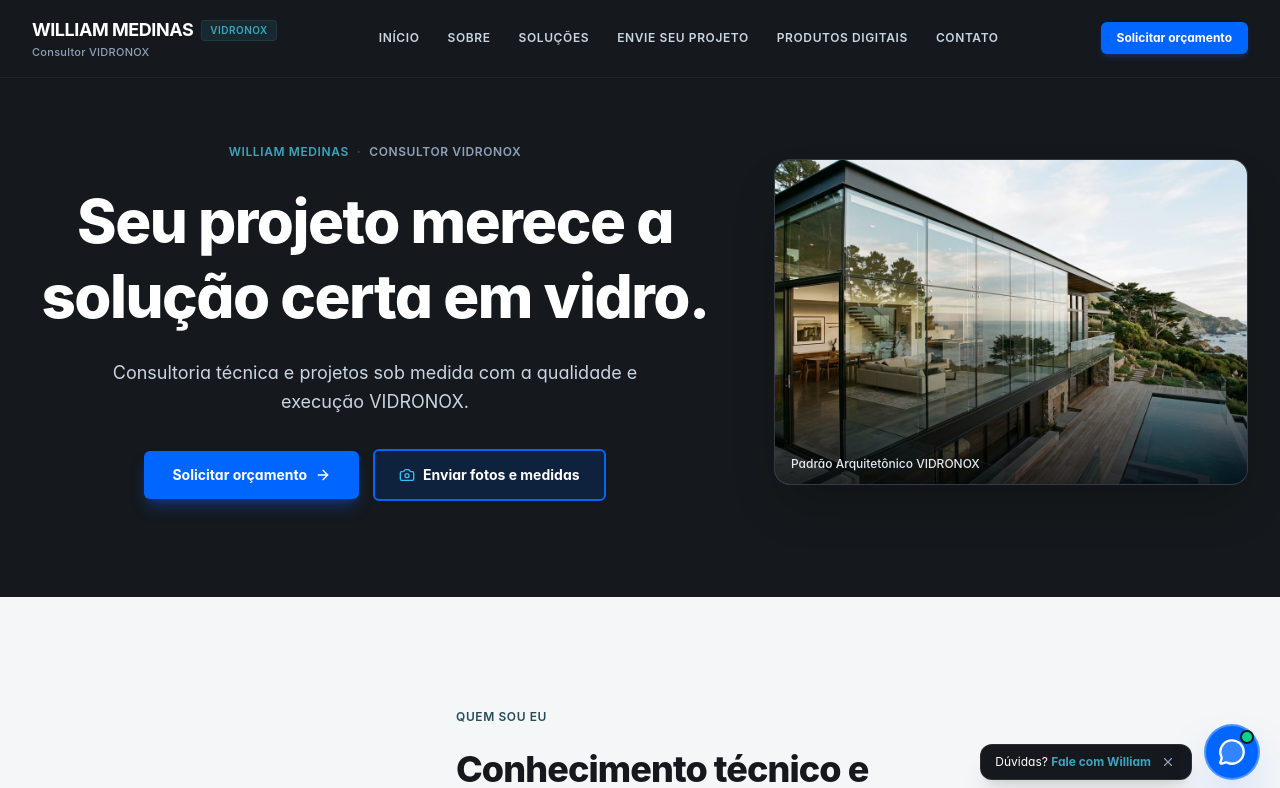
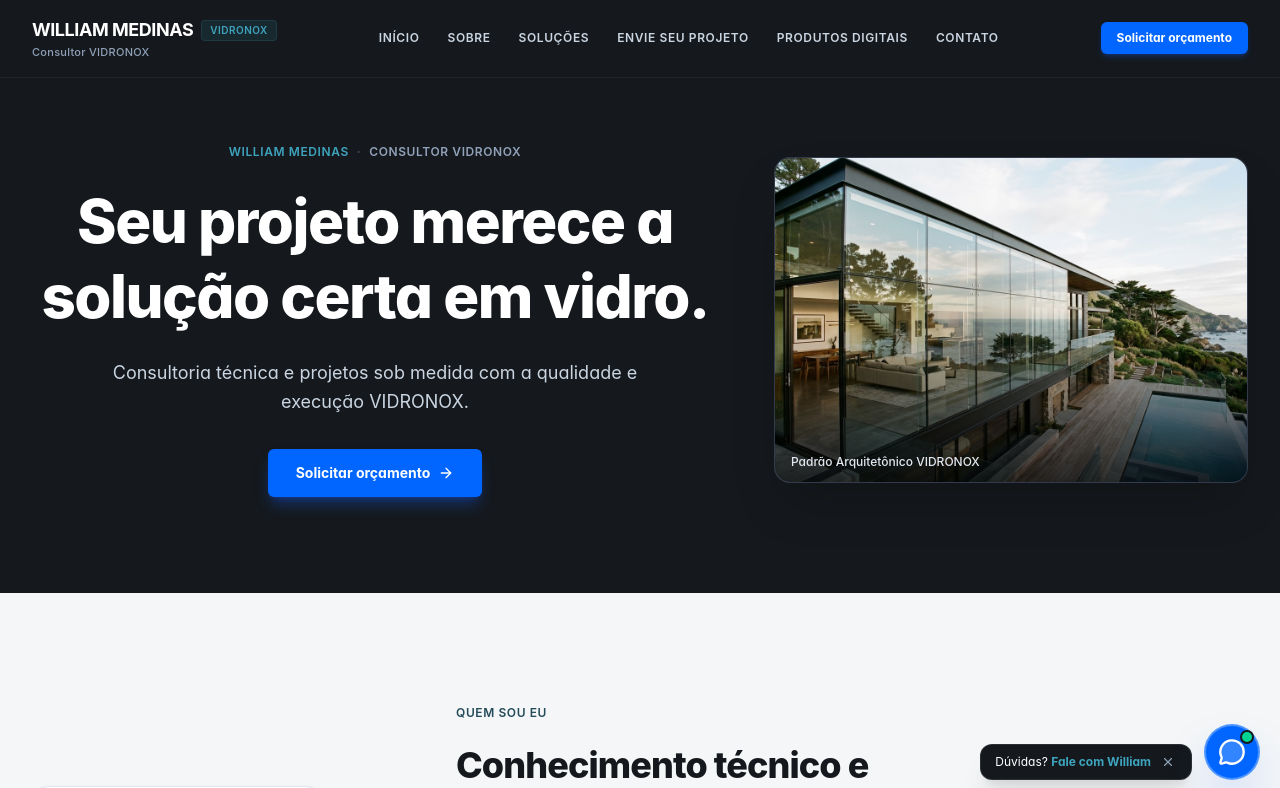
Before and after one commit to nataliamendes51975-cell/minha-landing-page, a React (Vite) app: page / in a window 1280 px wide. Shown: the top 788 px of the page. Built offline with nearby package versions, Linux system fonts and the light colour scheme.

Commit message:
Remover botão de envio de fotos da seção principal

```diff
--- a/src/components/Hero.tsx
+++ b/src/components/Hero.tsx
@@ -1,14 +1,12 @@
 import React from 'react';
-import { ArrowRight, Camera } from 'lucide-react';
+import { ArrowRight } from 'lucide-react';
 
 interface HeroProps {
   onQuoteClick: () => void;
-  onSendPhotosClick: () => void;
 }
 
 export const Hero: React.FC<HeroProps> = ({
   onQuoteClick,
-  onSendPhotosClick,
 }) => {
 
   return (
@@ -42,14 +40,6 @@ export const Hero: React.FC<HeroProps> = ({
                 <ArrowRight className="w-4 h-4" />
               </button>
 
-              <button
-                type="button"
-                onClick={onSendPhotosClick}
-                className="inline-flex items-center justify-center gap-2 px-6 py-3.5 text-sm font-bold text-white bg-[#0F223D] hover:bg-[#153158] border-2 border-[#0066FF] rounded-md transition-all shadow-sm hover:scale-[1.02]"
-              >
-                <Camera className="w-4 h-4 text-[#38BDF8]" />
-                <span>Enviar fotos e medidas</span>
-              </button>
             </div>
           </div>
 
```
